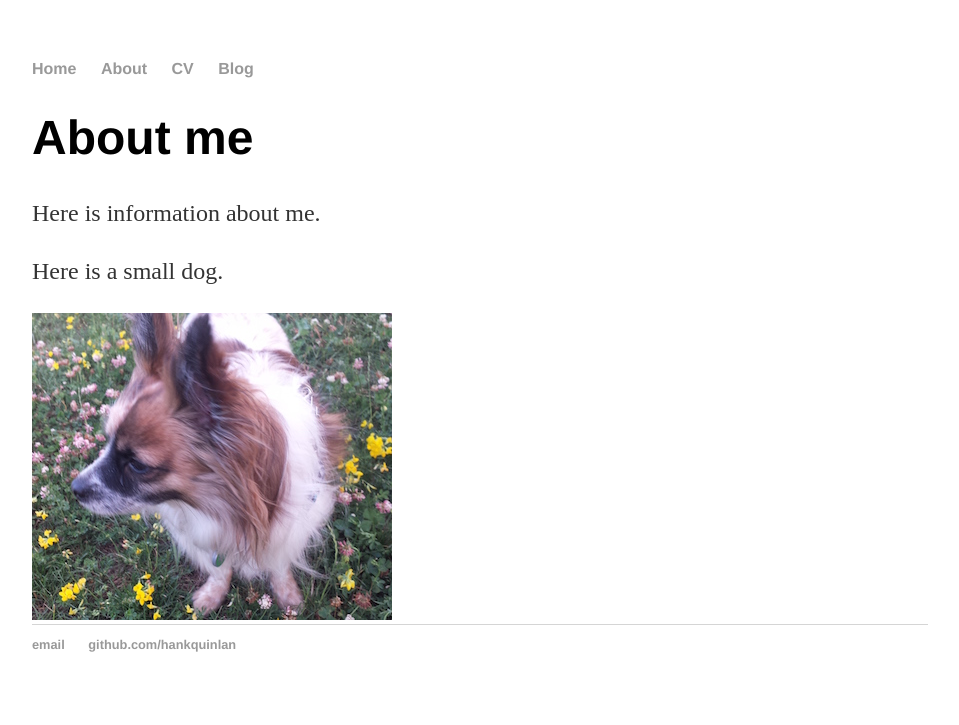
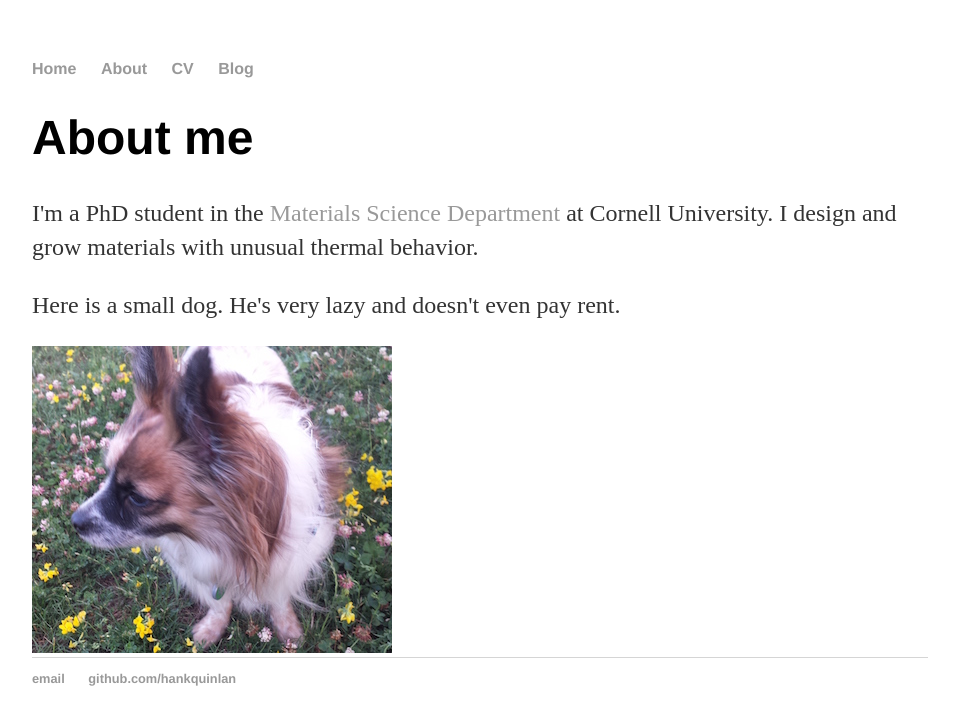
Before and after one commit to ehs73/ehs73.github.io, a Jekyll site: the page built from about/index.html, in a window 1280 px wide. Shown: the top 725 px of the page, without its empty margins (160-1119 px from the left). Built offline with Jekyll 4.4.1, drawn with Linux system fonts in a browser that asks for light colours.

Commit message:
Update index.html

```diff
--- a/about/index.html
+++ b/about/index.html
@@ -4,9 +4,9 @@ title: About me
 ---
 	<h1>{{ page.title }}</h1>
 
-	<p>Here is information about me.</p>
+	<p>I'm a PhD student in the <a href="http://www.mse.cornell.edu/">Materials Science Department</a> at Cornell University. I design and grow materials with unusual thermal behavior.</p>
 
-	<p>Here is a small dog.</p>
+	<p>Here is a small dog. He's very lazy and doesn't even pay rent.</p>
 
 	<IMG SRC="/images/small_dog.jpg" ALT="Winston!" WIDTH=360 HEIGHT=307 data-rotate="180">
 
```
